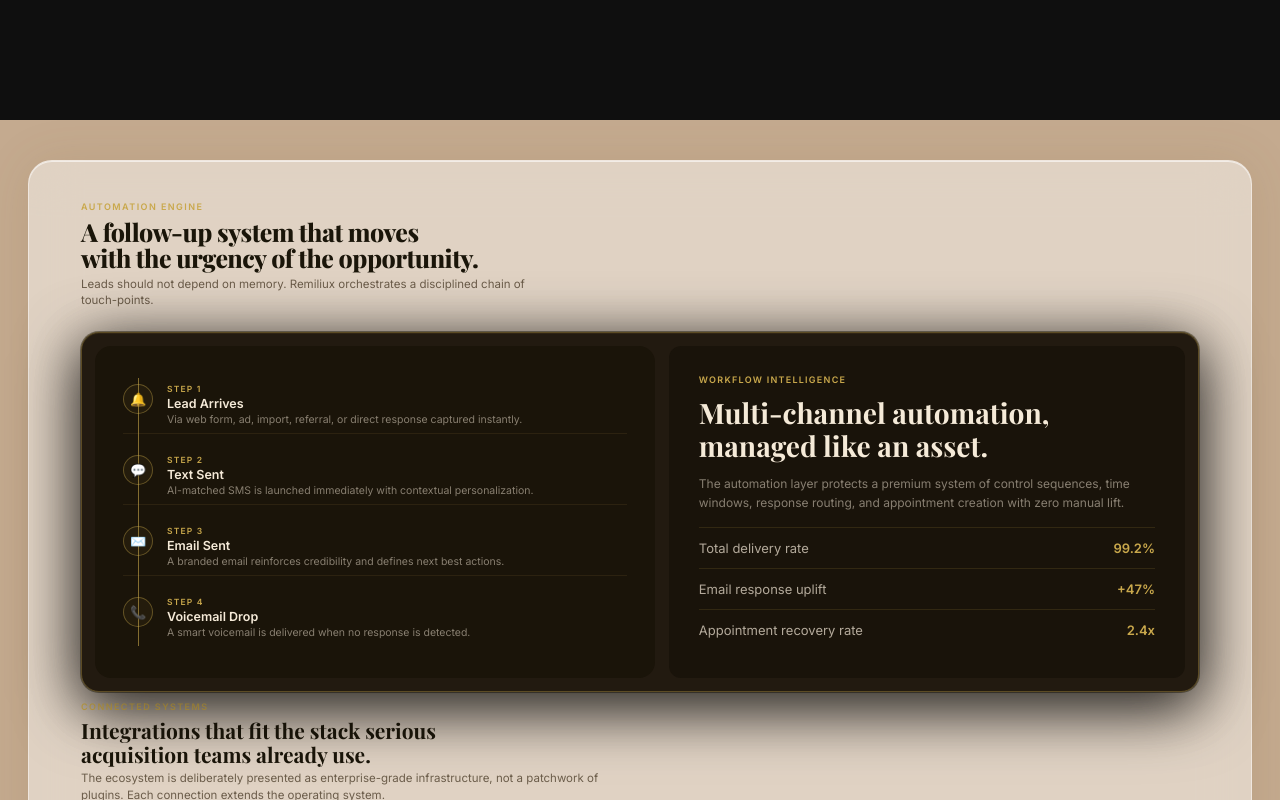
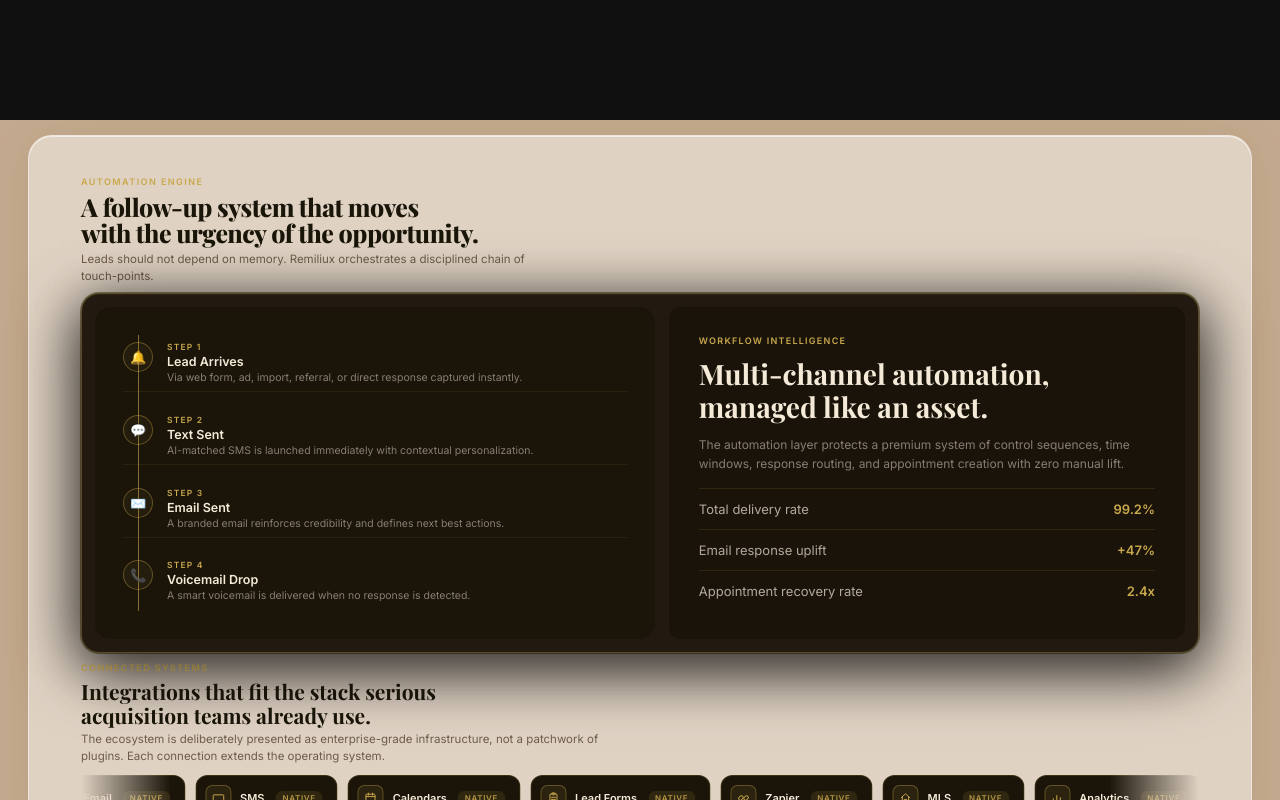
Before and after one commit to kariimhisham1/CRM-Remiliux-New-LP, a React (Create React App) app: page / in a window 1280 px wide. Shown: the part 5480-6280 px from the top of the page. Built offline with nearby package versions, Linux system fonts and the light colour scheme.

Commit message:
Update WhyTeams.css

```diff
--- a/src/components/WhyTeams.css
+++ b/src/components/WhyTeams.css
@@ -5,22 +5,23 @@
 }
 
 /* ── Sticky viewport ──
-   Padding scales down on short viewports (laptop browser windows are often
-   under 800px tall) so the frame's content always has room to fit within
-   the fixed 100vh sticky container — fixes the dark card/integrations
-   spilling past the frosted frame's bottom edge on shorter screens. */
+   The site's .navbar is `position: fixed; top: 0` with z-index 100 — it
+   overlaps whatever is underneath rather than pushing it down. Previously
+   .wt__sticky stuck to the true viewport top (top: 0, height: 100vh), so
+   the navbar visually covered the top portion of the centered space,
+   making the frame look flush against the navbar with no gap above it
+   while the full gap remained visible below. Offsetting by the navbar's
+   scrolled height (70px: 42px logo + 14px padding × 2) makes .wt__sticky
+   occupy only the space genuinely below the navbar, so centering now
+   produces an even, real gap on both sides. */
 .wt__sticky {
   position: sticky;
-  top: 0;
-  height: 100vh;
+  top: 70px;
+  height: calc(100vh - 70px);
   display: flex;
   align-items: center;
   justify-content: center;
-  /* Symmetric top/bottom padding so the frame centers evenly in the
-     viewport — previously top padding was much larger than bottom,
-     pushing the frame up against the navbar with a large gap left
-     underneath instead of an even gap on both sides. */
-  padding: clamp(16px, 3.5vh, 56px) 28px;
+  padding: clamp(6px, 1.4vh, 36px) 28px;
   box-sizing: border-box;
   overflow: hidden;
 }
@@ -37,7 +38,7 @@
   box-shadow:
     0 2px 48px rgba(120, 90, 50, 0.13),
     inset 0 1px 0 rgba(255, 255, 255, 0.6);
-  padding: clamp(14px, 2.8vh, 34px) 52px clamp(12px, 2.4vh, 30px);
+  padding: clamp(8px, 1.6vh, 26px) 52px clamp(8px, 1.6vh, 24px);
   position: relative;
   display: flex;
   flex-direction: column;
@@ -63,7 +64,7 @@
      rendered content (eyebrow + 2-line headline + 2-line body) — this was
      previously overflowing into the stage below at common viewport heights. */
   height: clamp(112px, 17vh, 158px);
-  margin-bottom: clamp(10px, 1.6vh, 22px);
+  margin-bottom: clamp(6px, 1.0vh, 18px);
   flex-shrink: 0;
 }
 .wt__eyebrow {
@@ -95,10 +96,10 @@
 /* ── Stage ── */
 .wt__cards-stage {
   position: relative;
-  /* Floor raised to 300px — below this, 4 timeline steps with full
-     descriptions don't fit and get clipped (e.g. Step 4's description
-     disappearing). This guarantees room regardless of viewport. */
-  height: clamp(300px, 45vh, 420px);
+  /* Floor lowered to 290px (from 300px) after trimming the timeline
+     panel's internal padding — still comfortably fits 4 full steps,
+     while freeing a little room to absorb the navbar-offset fix below. */
+  height: clamp(290px, 45vh, 420px);
   flex-shrink: 0;
 }
 .wt__cards {
@@ -214,7 +215,7 @@
   position: absolute;
   background: #1a1409;
   border-radius: 16px;
-  padding: 16px 28px;
+  padding: 12px 28px;
   box-sizing: border-box;
   overflow: hidden;
   display: flex;
@@ -227,8 +228,8 @@
 .wt__timeline-line-track {
   position: absolute;
   left: 42.5px; /* centers on the 30px icon circles (28px panel padding + 15px - 0.5px) */
-  top: 32px;
-  bottom: 32px;
+  top: 28px;
+  bottom: 28px;
   width: 1px;
   background: rgba(201, 168, 76, 0.12);
 }
```
